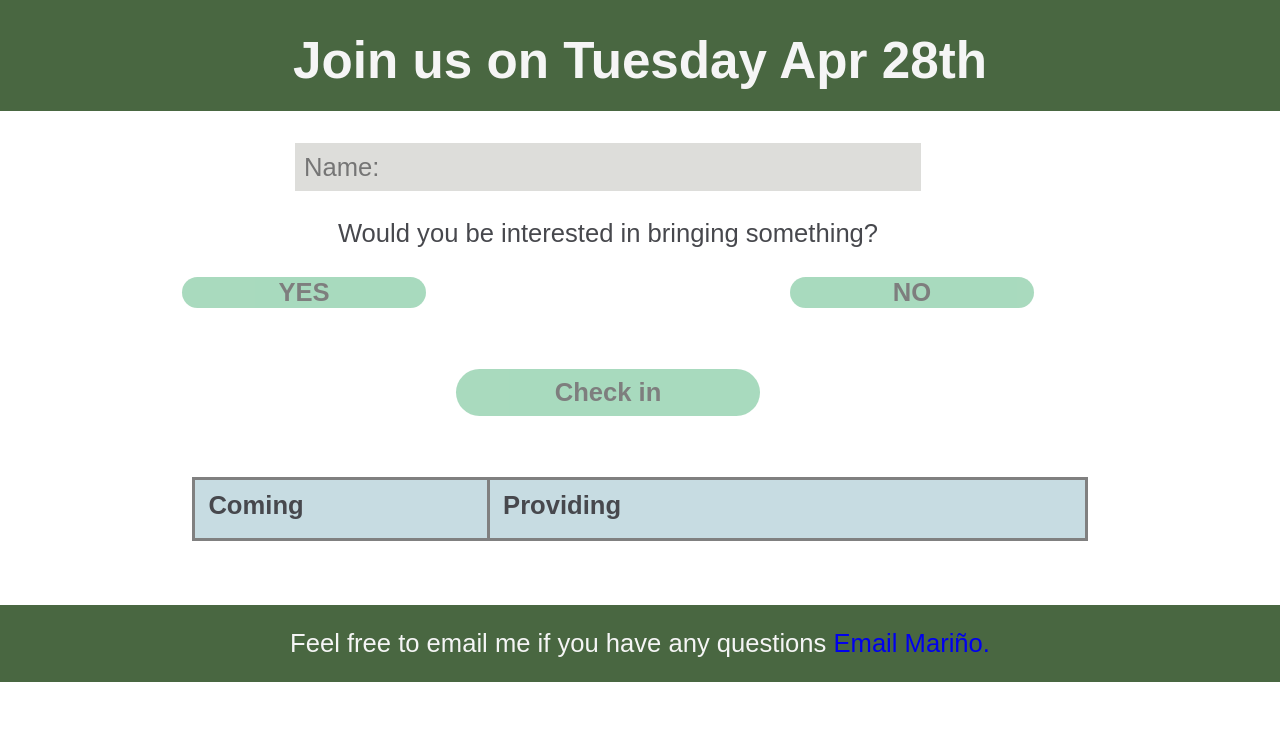
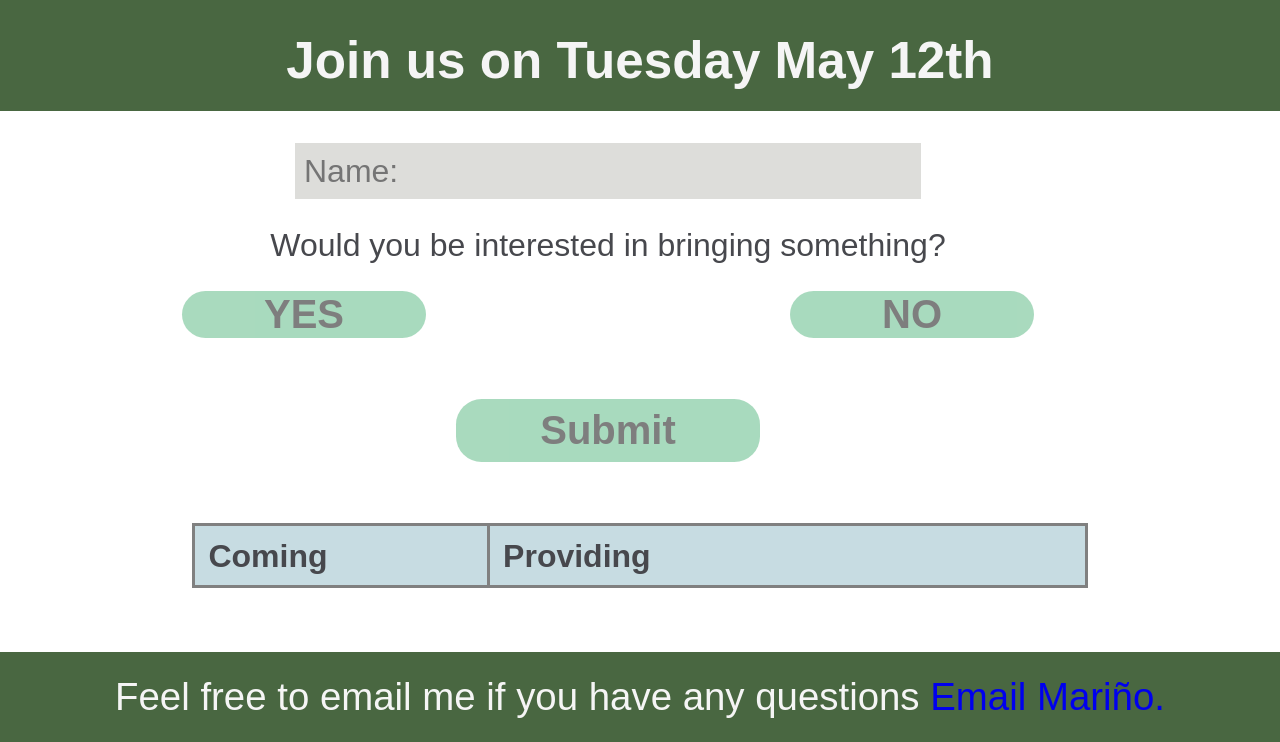
Before and after one commit to PMCarranza/cba, a plain HTML site: page index.html in a window 1280 px wide. Shown: the part 118-860 px from the top of the page. Before the commit the page ends 800 px from the top, so only its background shows below. Drawn offline with nearby package versions, Linux system fonts and the light colour scheme; no server answers.

Commit message:
replaces font sizes with percentages instead of vw, adds alert in case of empty field name

```diff
--- a/index.html
+++ b/index.html
@@ -42,7 +42,7 @@
             </div>
 
             <div class="submit">
-                <input type="submit" value="Check in" id="submit">
+                <input type="submit" value="Submit" id="submit">
             </div>
         </form>
 
--- a/javascript/javascript.js
+++ b/javascript/javascript.js
@@ -23,6 +23,10 @@ $('#submit').on('click', function (collect) {
     collect.preventDefault();
 
     var name = $('#name').val().trim();
+    if (!name) {
+        alert('Please add your name before submitting');
+        return;
+    };
 
     var bringing = $('#text-area').val().trim();
 
--- a/javascript/timing.js
+++ b/javascript/timing.js
@@ -6,7 +6,7 @@ function getDates() {
     var firstDate = moment().subtract(6, 'days').startOf('day').toString();
 // console.log('date', firstDate);
 
-var start = moment('2020-04-14');
+var start = moment('2020-04-28');
 // console.log('start ' + start);
 
 // var end = moment(start).day(2 + 14).format('dddd MMM Do');
--- a/style/reset.css
+++ b/style/reset.css
@@ -1,6 +1,6 @@
 /* http://meyerweb.com/eric/tools/css/reset/
-   v2.0 | 20110126
-   License: none (public domain)
+	v2.0 | 20110126
+	License: none (public domain)
 */
 
 html, body, div, span, applet, object, iframe,
--- a/style/style.css
+++ b/style/style.css
@@ -53,7 +53,7 @@ main{
 
 #form{
     width: 95%;
-    font-size: 2vw;
+    font-size: 125%;
 }
 
 #name-field{
@@ -64,7 +64,7 @@ main{
 #name{
     border: none;
     padding: .75%;
-    font-size: 2vw;
+    font-size: 100%;
     width: 50%;
     margin-bottom: 2.5%;
     background-color: rgb(221, 221, 218);
@@ -88,7 +88,7 @@ form > p{
 }
 
 #one{
-    font-size: 2vw;
+    font-size: 125%;
     font-weight: bold;
     width: 20%;
     background-color: #54b67f;
@@ -98,7 +98,7 @@ form > p{
 }
 
 #two{
-    font-size: 2vw;
+    font-size: 125%;
     font-weight: bold;
     width: 20%;
     background-color: #54b67f;
@@ -125,7 +125,7 @@ form > p{
     margin-bottom: 5%;
     border: none;
     padding: 1%;
-    font-size: 2vw;
+    font-size: 125%;
     width: 100%;
     background-color: rgb(221, 221, 218);
 }
@@ -142,7 +142,7 @@ form > p{
     background-color: #54b67f;
     opacity: .5;
     padding: .75%;
-    font-size: 2vw;
+    font-size: 125%;
     font-weight: bold;
     width: 25%;
     border: none;
@@ -162,7 +162,7 @@ section{
 }
 
 #tabla{
-    font-size: 2vw;
+    font-size: 125%;
     width: 70%;
     margin-bottom: 5%;
 }
@@ -188,7 +188,7 @@ td{
 
 footer{
     flex-shrink: 0;
-    font-size: 2vw;
+    font-size: 3vw;
     color: whitesmoke;
     display: flex;
     justify-content: center;
```
